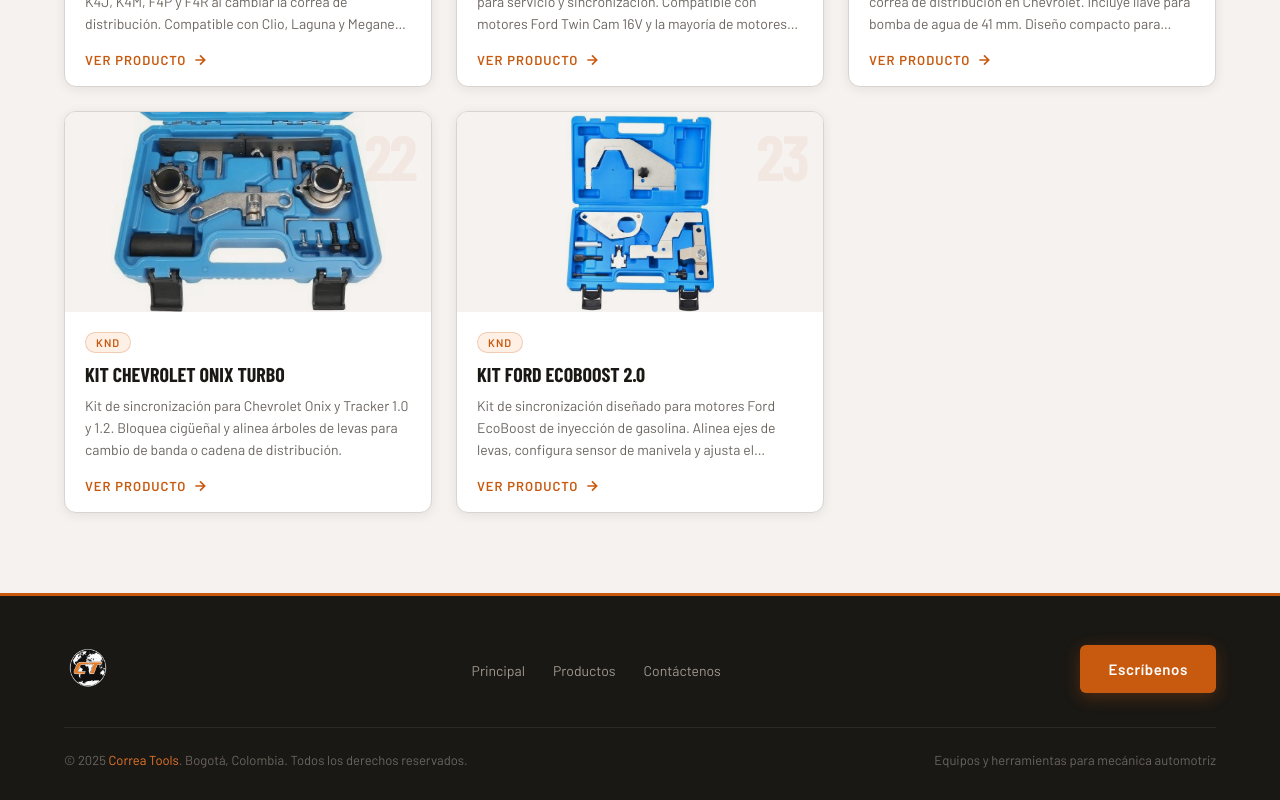
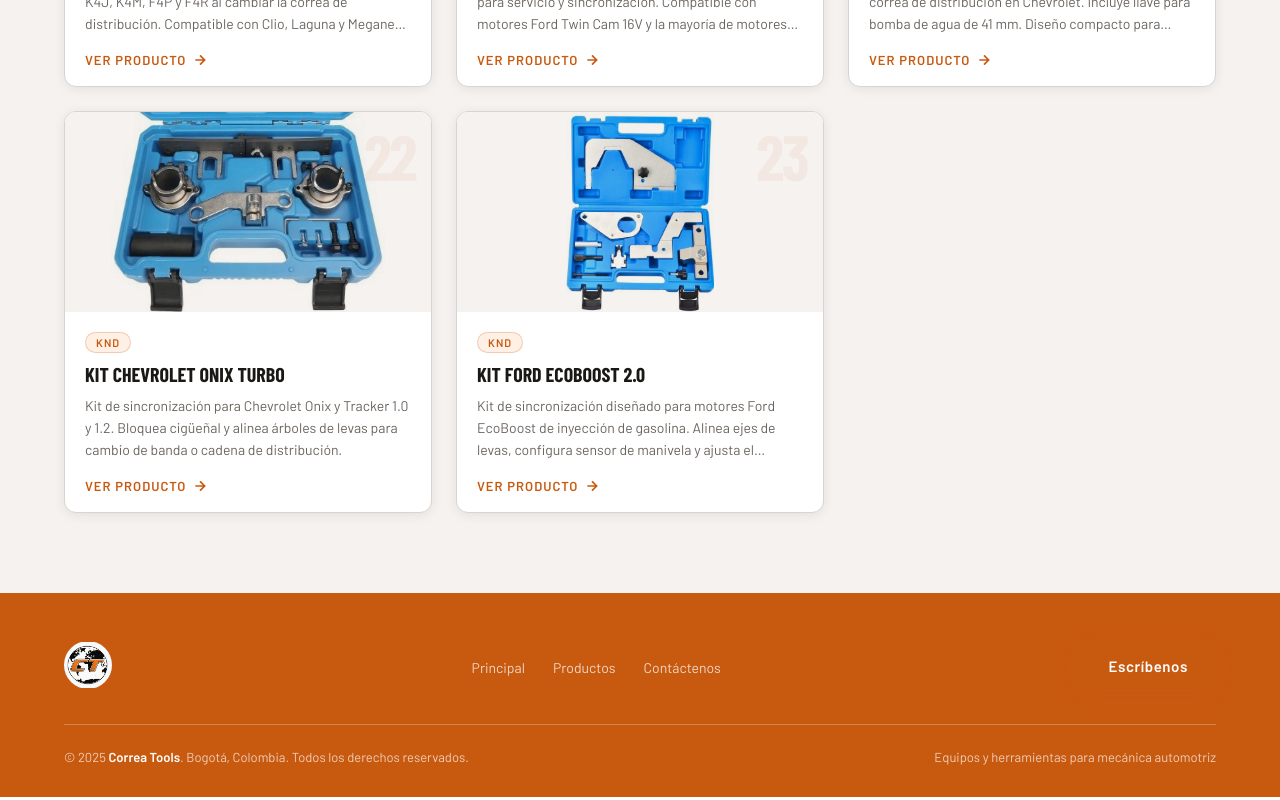
Before and after one commit to liverpoolnicolas-lang/correa_tools, a React (Vite) app: page /correa_tools/productos in a window 1280 px wide. Shown: the part 3453-4253 px from the top of the page. Built offline with nearby package versions, Linux system fonts and the light colour scheme; a web font is replaced by a local one.

Commit message:
camios logo
cambios logo y parte de abajo

```diff
--- a/public/top.json
+++ b/public/top.json
@@ -1,5 +1,5 @@
 [
-  { "tipo": "banner", "imagen": "banner.png" },
+  { "tipo": "banner", "imagen": "logo.jpeg" },
   "CT006",
   "CT008",
   "CT010",
--- a/src/index.css
+++ b/src/index.css
@@ -481,14 +481,14 @@
 /* ─────────────────────────────────────────
    FOOTER
 ───────────────────────────────────────── */
-footer { background: var(--text); padding: 48px 5vw 32px; border-top: 3px solid var(--orange); }
+footer { background: var(--orange); padding: 48px 5vw 32px; border-top: none; }
 .footer-inner { display: flex; align-items: center; justify-content: space-between; flex-wrap: wrap; gap: 24px; margin-bottom: 32px; }
 .footer-nav { display: flex; gap: 28px; list-style: none; flex-wrap: wrap; }
-.footer-nav a { color: #A09890; text-decoration: none; font-size: 14px; transition: color 0.2s; }
-.footer-nav a:hover { color: var(--orange-light); }
-.footer-bottom { border-top: 1px solid rgba(255,255,255,0.08); padding-top: 24px; display: flex; align-items: center; justify-content: space-between; flex-wrap: wrap; gap: 12px; }
-.footer-copy { font-size: 13px; color: #6B6560; }
-.footer-copy span { color: var(--orange-light); }
+.footer-nav a { color: rgba(255,255,255,0.75); text-decoration: none; font-size: 14px; transition: color 0.2s; }
+.footer-nav a:hover { color: #fff; }
+.footer-bottom { border-top: 1px solid rgba(255,255,255,0.25); padding-top: 24px; display: flex; align-items: center; justify-content: space-between; flex-wrap: wrap; gap: 12px; }
+.footer-copy { font-size: 13px; color: rgba(255,255,255,0.7); }
+.footer-copy span { color: #fff; font-weight: 700; }
 
 /* WA Float */
 .wa-float {
```
Also changed, not shown: public/logo.png.
